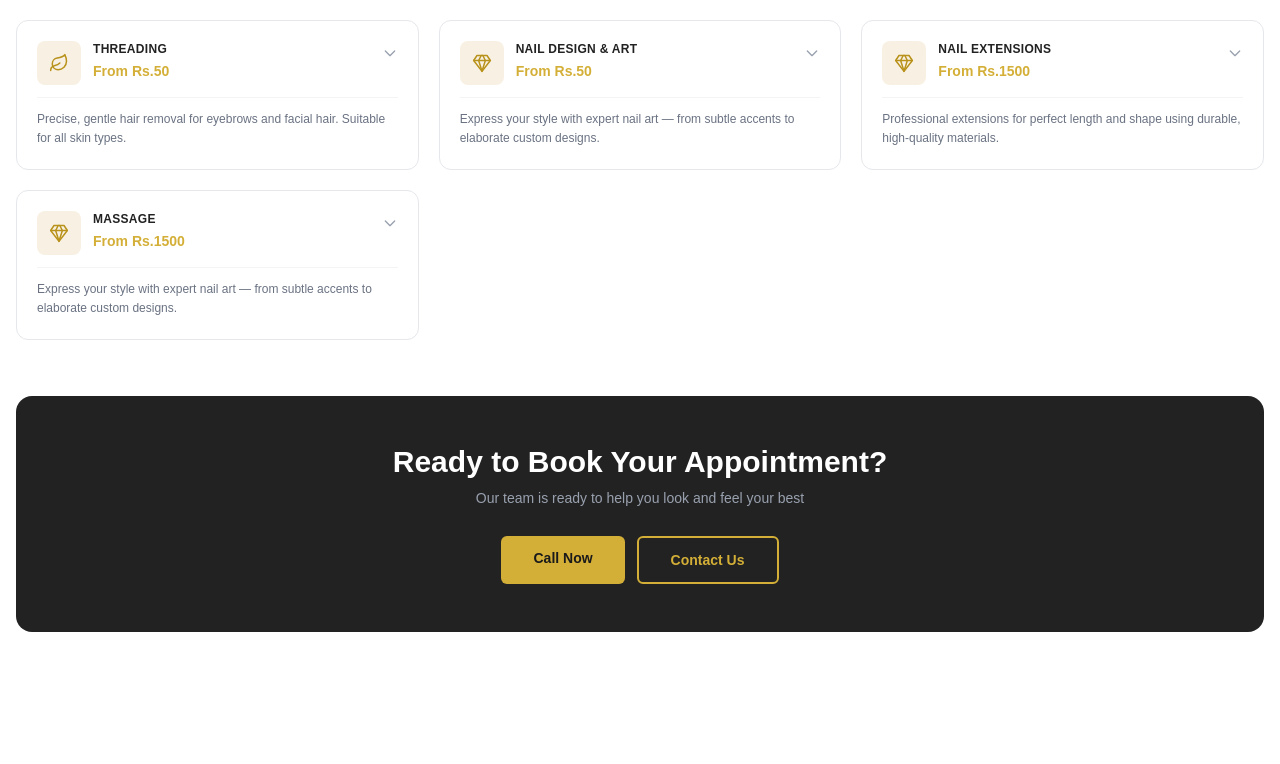
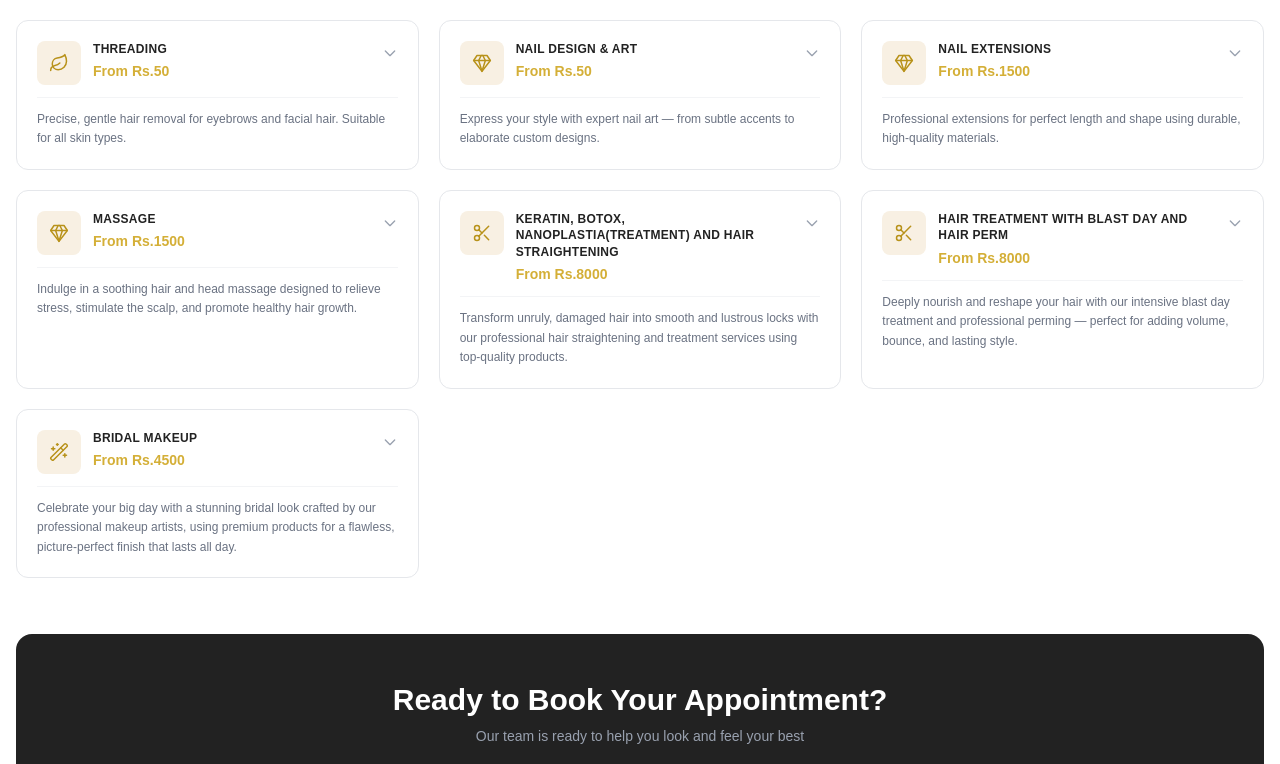
Before and after one commit to ranishraj007/MangpahanSalon, a React (Vite) app: page /services in a window 1280 px wide. Shown: the part 950-1714 px from the top of the page. Built offline with nearby package versions, Linux system fonts and the light colour scheme.

Commit message:
Added the more services

```diff
--- a/src/pages/Services.jsx
+++ b/src/pages/Services.jsx
@@ -14,6 +14,7 @@ const Services = () => {
     { id: "face", name: "Face & Skin" },
     { id: "nails", name: "Nails" },
     { id: "massage", name: "Massage" },
+    { id: "makeup", name: "Bridal Makeup" },
   ];
 
   const services = [
@@ -24,7 +25,7 @@ const Services = () => {
       desc: "Expert haircuts tailored to your face shape and personal style. Includes consultation, shampoo, cut, and styling.",
       details: [
         { n: "Man Haircut", p: "Rs.700" },
-        { n: "Ladies", p: "Rs.1500" },
+        { n: "Ladies", p: "Rs.1,500" },
         { n: "Fringe/Bangs", p: "Rs.500" },
         { n: "Beard Trim", p: "Rs.200" },
         { n: "Clean Shave", p: "Rs.350" },
@@ -36,14 +37,14 @@ const Services = () => {
       price: "From Rs.1500",
       desc: "From subtle highlights to bold transformations using premium products for vibrant, long-lasting results.",
       details: [
-        { n: "Global (Per Tube)", p: "Rs.3000" },
-        { n: "Root Touch Up", p: "Rs.2500" },
-        { n: "Front Touch Up", p: "Rs.1500" },
-        { n: "Half Highlight", p: "Rs.6000" },
-        { n: "Full Highlight", p: "Rs.9000" },
-        { n: "Ombré", p: "Rs.7000" },
-        { n: "Balayage", p: "Rs.9000+" },
-        { n: "Quick Toning", p: "Rs.3000" },
+        { n: "Global (Per Tube)", p: "Rs.3,000" },
+        { n: "Root Touch Up", p: "Rs.2,500" },
+        { n: "Front Touch Up", p: "Rs.1,500" },
+        { n: "Half Highlight", p: "Rs.6,000" },
+        { n: "Full Highlight", p: "Rs.9,000" },
+        { n: "Ombré", p: "Rs.7,000" },
+        { n: "Balayage", p: "Rs.9,000+" },
+        { n: "Quick Toning", p: "Rs.3,000" },
       ],
     },
     {
@@ -52,8 +53,8 @@ const Services = () => {
       price: "From Rs.300",
       desc: "Complete hair care with cleansing, conditioning, and professional finishing for a polished look.",
       details: [
-        { n: "Ladies Blow Dry", p: "Rs.1000" },
-        { n: "Ironing/Tongs/Roller Set", p: "Rs.1200" },
+        { n: "Ladies Blow Dry", p: "Rs.1,000" },
+        { n: "Ironing/Tongs/Roller Set", p: "Rs.1,200" },
         { n: "Man Hair Style", p: "Rs.300" },
       ],
     },
@@ -63,9 +64,12 @@ const Services = () => {
       price: "From Rs.500",
       desc: "Rejuvenating treatments to cleanse, hydrate, and revitalise your skin for a healthy, glowing complexion.",
       details: [
-        { n: "Super Express Clean Up", p: "Rs.500" },
-        { n: "Casmara Clean Up", p: "Rs.2000" },
-        { n: "Mini Casmara + Gold Mask", p: "Rs.4000" },
+        { n: "Super Express Clean", p: "Rs.500" },
+        { n: "Casmara Clean Up", p: "Rs.2,500" },
+        { n: "Casmara facial mini", p: "Rs.4,500" },
+        { n: "Casmara goji", p: "Rs.5,700" },
+        { n: "Casmara Nacar", p: "Rs.6,900" },
+        { n: "Casmara Ocean Miracle", p: "Rs.5,700" },
       ],
     },
     {
@@ -74,8 +78,8 @@ const Services = () => {
       price: "From Rs.2000",
       desc: "Luxurious nail care with exfoliation, massage, and your choice of polish for a perfectly polished finish.",
       details: [
-        { n: "Manicure", p: "Rs.2000" },
-        { n: "Pedicure", p: "Rs.2000" },
+        { n: "Manicure", p: "Rs.2,000" },
+        { n: "Pedicure", p: "Rs.2,000" },
       ],
     },
     {
@@ -85,9 +89,9 @@ const Services = () => {
       desc: "Smooth, hair-free skin using high-quality wax and professional techniques for lasting results.",
       details: [
         { n: "Underarms", p: "Rs.500" },
-        { n: "Whole Body", p: "Rs.7000" },
-        { n: "Legs", p: "Rs.1700" },
-        { n: "Hands", p: "Rs.1200" },
+        { n: "Whole Body", p: "Rs.7,000" },
+        { n: "Legs", p: "Rs.1,700" },
+        { n: "Hands", p: "Rs.1,200" },
       ],
     },
     {
@@ -130,12 +134,12 @@ const Services = () => {
       isTable: true,
       details: [
         { name: "Gel Overlay/Refill", n: "Rs.2000", e: "Rs.3000" },
-        { name: "French Nails", n: "Rs.2000", e: "Rs.2500" },
-        { name: "Ombré/Airbrush", n: "Rs.2500", e: "Rs.3000" },
-        { name: "Cat Eye Nails", n: "Rs.2500", e: "Rs.3000" },
-        { name: "Chrome Nails", n: "Rs.2500", e: "Rs.3000" },
-        { name: "Marble Nails", n: "Rs.2500", e: "Rs.3000" },
-        { name: "Toe Gel Nails", n: "Rs.1500", e: "Rs.2000" },
+        { name: "French Nails", n: "Rs.2,000", e: "Rs.2,500" },
+        { name: "Ombré/Airbrush", n: "Rs.2,500", e: "Rs.3,000" },
+        { name: "Cat Eye Nails", n: "Rs.2,500", e: "Rs.3,000" },
+        { name: "Chrome Nails", n: "Rs.2,500", e: "Rs.3,000" },
+        { name: "Marble Nails", n: "Rs.2,500", e: "Rs.3,000" },
+        { name: "Toe Gel Nails", n: "Rs.1,500", e: "Rs.2,000" },
         { name: "Gel Removal", n: "Rs.700", e: "—" },
       ],
     },
@@ -143,12 +147,54 @@ const Services = () => {
       id: 10, cat: "massage", icon: Gem,
       title: "Massage",
       price: "From Rs.1500",
-      desc: "Express your style with expert nail art — from subtle accents to elaborate custom designs.",
+      desc: "Indulge in a soothing hair and head massage designed to relieve stress, stimulate the scalp, and promote healthy hair growth.",
       details: [
-        { n: "Head(Oil)-For Men", p: "Rs.1500" },
-        { n: "Head(Oil)-For Women", p: "Rs.2000" },
-        { n: "Hair Spa(Men)", p: "Rs.1500" },
-        { n: "Hair Spa(Women) ", p: "Rs.2500" },
+        { n: "Head(Oil)-For Men", p: "Rs.1,500" },
+        { n: "Head(Oil)-For Women", p: "Rs.2,000" },
+        { n: "Hair Spa(Men)", p: "Rs.1,500" },
+        { n: "Hair Spa(Women) ", p: "Rs.2,500" },
+      ],
+    },
+    {
+      id: 11, cat: "hair", icon: Scissors,
+      title: "Keratin, Botox, Nanoplastia(treatment) and Hair straightening",
+      price: "From Rs.8000",
+      desc: "Transform unruly, damaged hair into smooth and lustrous locks with our professional hair straightening and treatment services using top-quality products.",
+      details: [
+        { n: "G.K. Resistant", p: "Rs.9,000-10,000" },
+        { n: "G.K. Best", p: "Rs.10,000-12,000" },
+        { n: "G.K. cocoBest", p: "Rs.10,000-12,000" },
+        { n: "Amazon series cysteine", p: "Rs.9,000-10,000" },
+        { n: "Extreme protein (Brazilian)", p: "Rs.8,000-9,000" },
+        { n: "Botox Hair", p: "Rs.10,000-12,000" },
+        { n: "Nanoplastia", p: "Rs.10,000-12,000" },
+      ],
+    },
+    {
+      id: 12, cat: "hair", icon: Scissors,
+      title: "Hair treatment with Blast Day and Hair Perm",
+      price: "From Rs.8000",
+      desc: "Deeply nourish and reshape your hair with our intensive blast day treatment and professional perming — perfect for adding volume, bounce, and lasting style.",
+      details: [
+        { n: "Fiberplex", p: "Rs.3,500" },
+        { n: "Olaplex", p: "Rs.5,000" },
+        { n: "Fibre Clinix", p: "Rs.3,000" },
+        { n: "Repair Molecular treatment", p: "Rs.3,000" },
+        { n: "Hair Perm(Men)", p: "Rs.5,000-7,000" },
+        { n: "Hair Perm(Women)", p: "Rs.10,000-12,000" },
+      ],
+    },
+    {
+      id: 13, cat: "makeup", icon: Wand2,
+      title: "Bridal Makeup",
+      price: "From Rs.4500",
+      desc: "Celebrate your big day with a stunning bridal look crafted by our professional makeup artists, using premium products for a flawless, picture-perfect finish that lasts all day.",
+      details: [
+        { n: "Bridal Makeup", p: "Rs.25,000" },
+        { n: "Reception Makeup", p: "Rs.8,000" },
+        { n: "Party Makeup", p: "Rs.4,500" },
+        { n: "Soft Glam Makeup", p: "Rs.4,500" },
+        { n: "Mehendi Makeup", p: "Rs.4,500" },
       ],
     },
 
```
